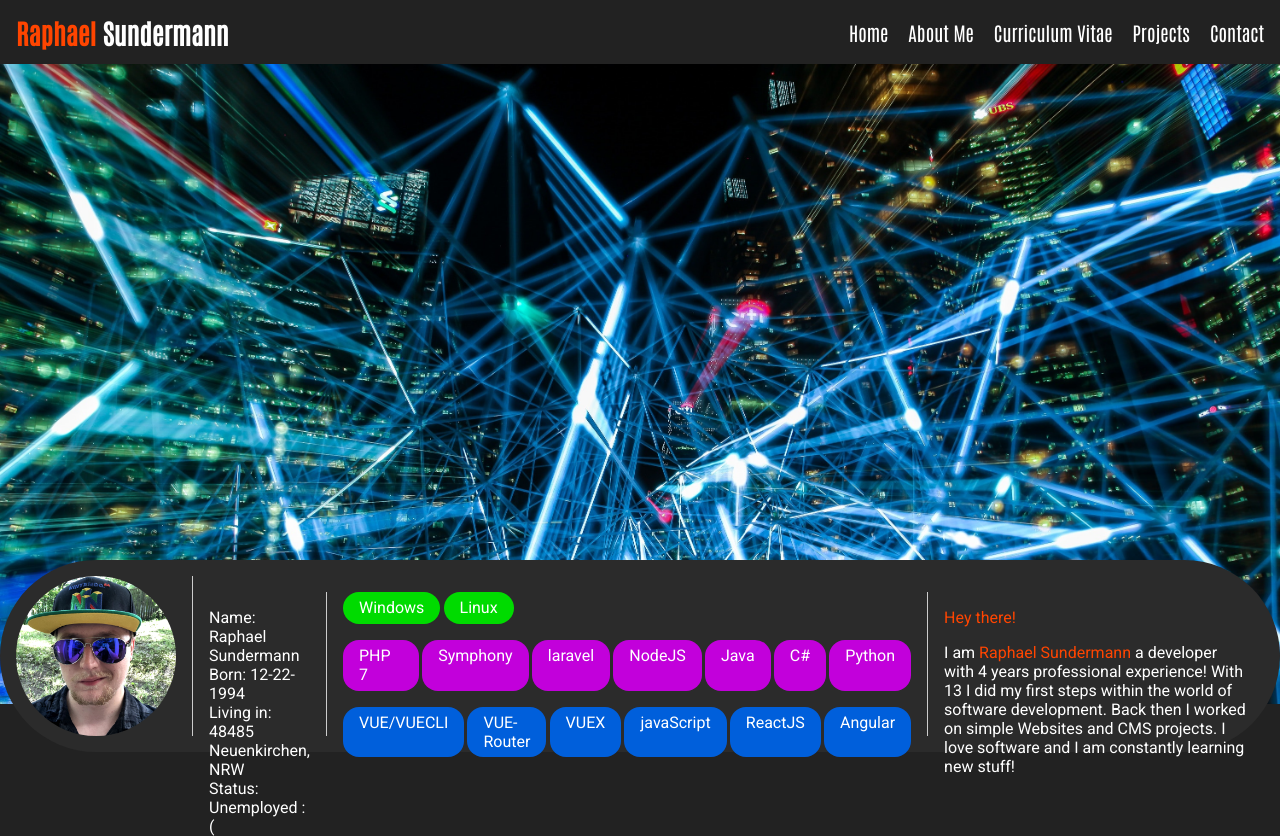
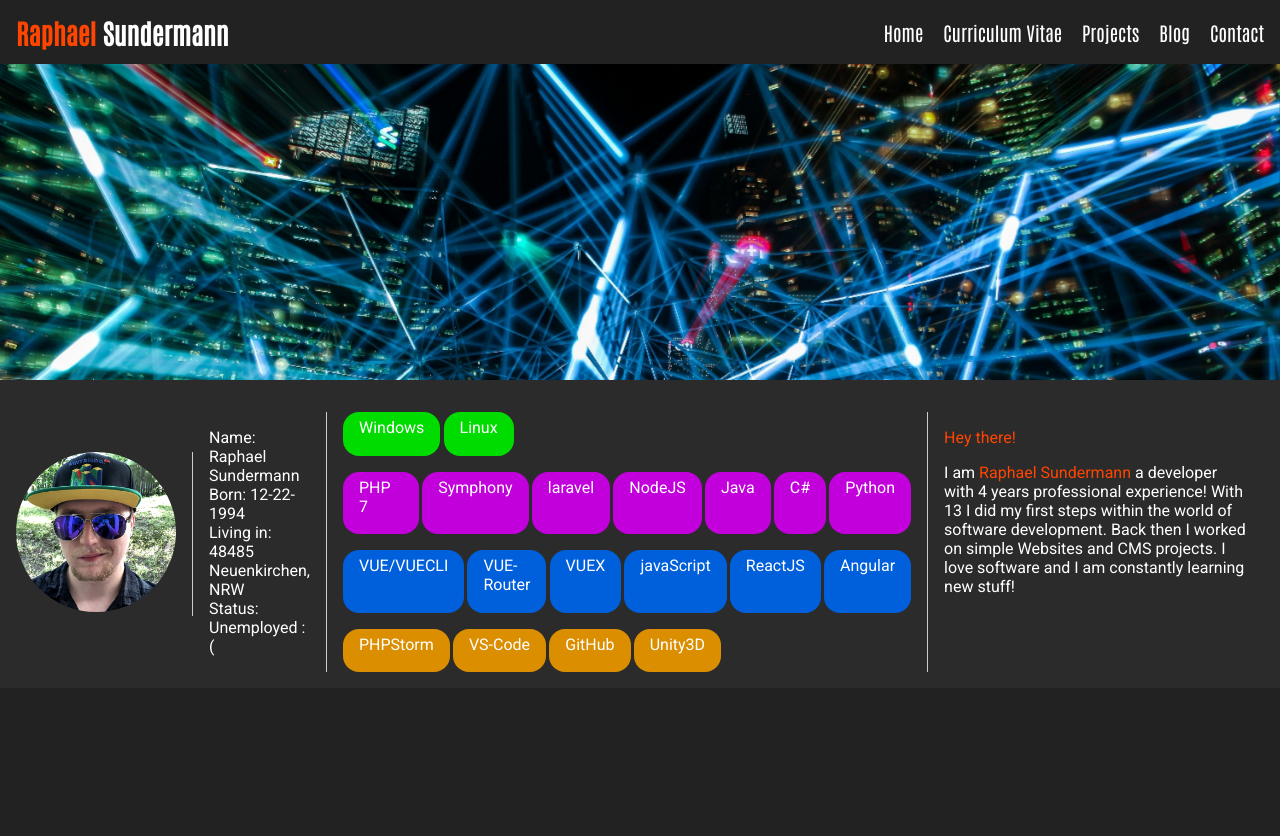
Before and after one commit to sircoffeeknight/rsundermanncom, a Vue app: page / in a window 1280 px wide. After the commit the page ends 800 px from the top, so only its background shows below. Built offline with nearby package versions, Linux system fonts and the light colour scheme.

Commit message:
RSUN-7: Final Update

```diff
--- a/src/components/MeCard/MeCard.vue
+++ b/src/components/MeCard/MeCard.vue
@@ -15,40 +15,31 @@
                 </div>
                 <div class="meCard__tags">
                     <div class="os">
-                        <base-tag type="os" content="Windows">
-                        </base-tag>
-                        <base-tag type="os" content="Linux">
-                        </base-tag>
+                        <base-tag type="os" content="Windows"></base-tag>
+                        <base-tag type="os" content="Linux"></base-tag>
                     </div>
                     <div class="backend">
-                        <base-tag type="backend" content="PHP 7">
-                        </base-tag>
-                        <base-tag type="backend" content="Symphony">
-                        </base-tag>
-                        <base-tag type="backend" content="laravel">
-                        </base-tag>
-                        <base-tag type="backend" content="NodeJS">
-                        </base-tag>
-                        <base-tag type="backend" content="Java">
-                        </base-tag>
-                        <base-tag type="backend" content="C#">
-                        </base-tag>
-                        <base-tag type="backend" content="Python">
-                        </base-tag>
+                        <base-tag type="backend" content="PHP 7"></base-tag>
+                        <base-tag type="backend" content="Symphony"></base-tag>
+                        <base-tag type="backend" content="laravel"></base-tag>
+                        <base-tag type="backend" content="NodeJS"></base-tag>
+                        <base-tag type="backend" content="Java"></base-tag>
+                        <base-tag type="backend" content="C#"></base-tag>
+                        <base-tag type="backend" content="Python"></base-tag>
                     </div>
                     <div class="frontend">
-                        <base-tag type="frontend" content="VUE/VUECLI">
-                        </base-tag>
-                        <base-tag type="frontend" content="VUE-Router">
-                        </base-tag>
-                        <base-tag type="frontend" content="VUEX">
-                        </base-tag>
-                        <base-tag type="frontend" content="javaScript">
-                        </base-tag>
-                        <base-tag type="frontend" content="ReactJS">
-                        </base-tag>
-                        <base-tag type="frontend" content="Angular">
-                        </base-tag>
+                        <base-tag type="frontend" content="VUE/VUECLI"></base-tag>
+                        <base-tag type="frontend" content="VUE-Router"></base-tag>
+                        <base-tag type="frontend" content="VUEX"></base-tag>
+                        <base-tag type="frontend" content="javaScript"></base-tag>
+                        <base-tag type="frontend" content="ReactJS"></base-tag>
+                        <base-tag type="frontend" content="Angular"></base-tag>
+                    </div>
+                    <div class="software">
+                        <base-tag type="software" content="PHPStorm"></base-tag>
+                        <base-tag type="software" content="VS-Code"></base-tag>
+                        <base-tag type="software" content="GitHub"></base-tag>
+                        <base-tag type="software" content="Unity3D"></base-tag>
                     </div>
                 </div>
                 <div class="meCard__text">
@@ -73,10 +64,10 @@
 .meCard {
     position: absolute;
     display: flex;
-    height: 12rem;
+    align-items: center;
     bottom: -3rem;
     background-color: rgba(43, 43, 43, 1);
-    border-radius: 6rem;
+    /*border-radius: 6rem;*/
     padding: 1rem;
 }
 
@@ -103,7 +94,6 @@
 .meCard__baseStats > ul {
     list-style: none;
     padding: 0;
-    line-height-step: 1rem;
 }
 
 .os {
@@ -124,12 +114,19 @@
     grid-area: Frontend;
 }
 
+.software {
+    display: flex;
+    gap: 0.2rem;
+    grid-area: Software;
+}
+
 .meCard__tags {
     display: grid;
     grid-template-areas:
     'OS'
     'Backend'
-    'Frontend';
+    'Frontend'
+    'Software';
     grid-gap: 1rem;
     border-right: 1px solid #ccc;
     padding: 0 1rem 0 1rem;
--- a/src/components/layout/TheHeader.vue
+++ b/src/components/layout/TheHeader.vue
@@ -6,9 +6,9 @@
             </div>
             <ul>
                 <li><a href="#">Home</a></li>
-                <li><a href="#">About Me</a></li>
                 <li><a href="#">Curriculum Vitae</a></li>
                 <li><a href="#">Projects</a></li>
+                <li><a href="#">Blog</a></li>
                 <li><a href="#">Contact</a></li>
             </ul>
         </nav>
@@ -33,11 +33,16 @@ export default {
 
 section {
     color: white;
+    margin-bottom: 3rem;
 }
 
 /* Nav Area */
 nav {
+    z-index: 1000;
+    position: fixed;
     display: flex;
+    background-color: rgb(34, 34, 34);
+    width: 100%;
     justify-content: space-between;
     align-items: center;
     padding: 0 1rem 0 1rem;
--- a/src/components/ui/BaseTag.vue
+++ b/src/components/ui/BaseTag.vue
@@ -31,4 +31,8 @@ export default {
 .os {
     background-color: rgb(0, 219, 0);
 }
+
+.software {
+    background-color: rgb(219, 142, 0);
+}
 </style>
```
